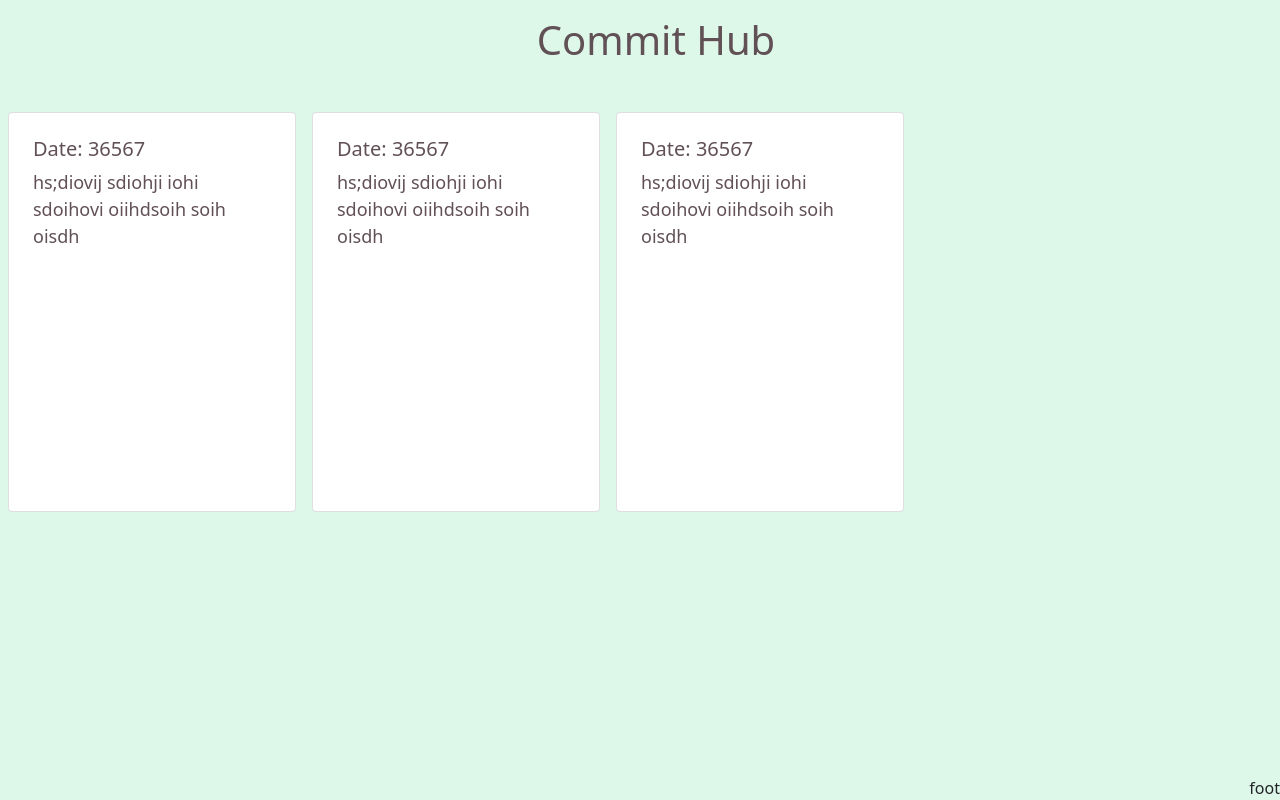
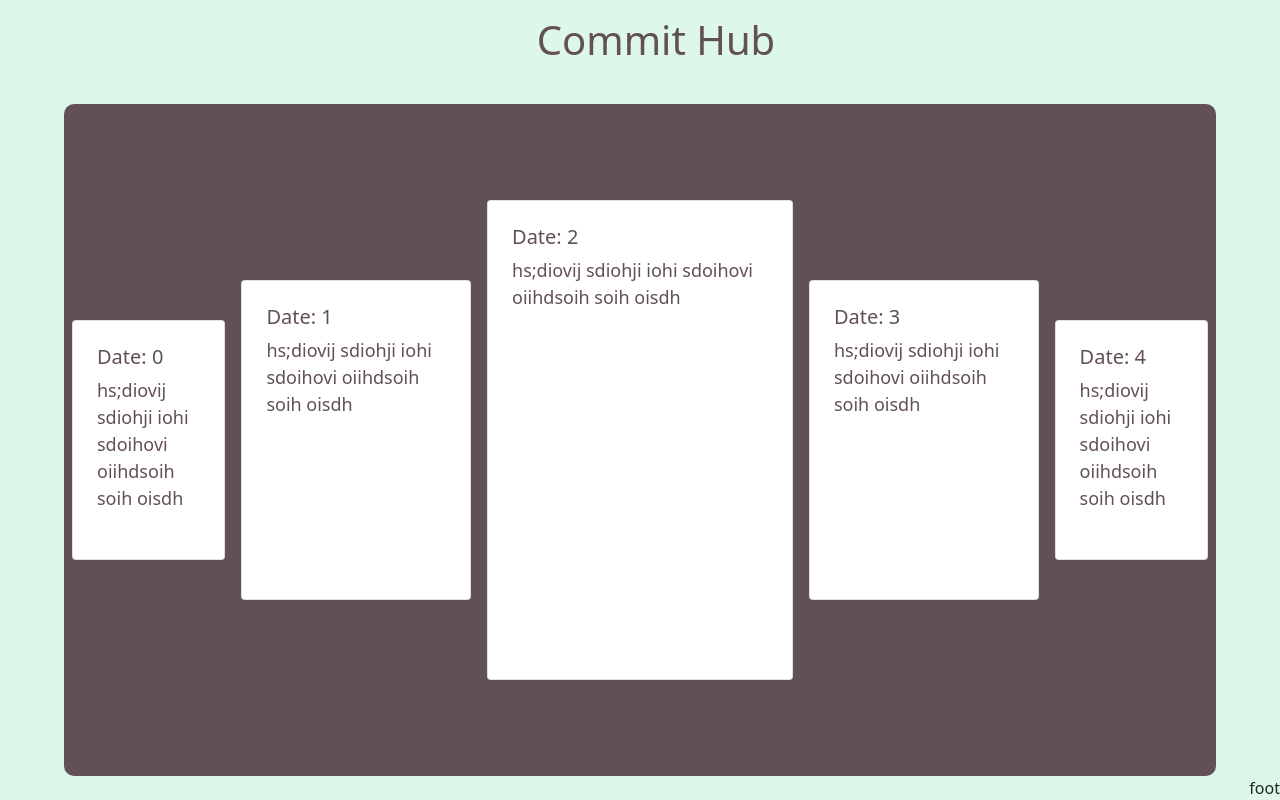
Before and after one commit to maxazillion/commit-hub, a React (Create React App) app: page / in a window 1280 px wide. Built offline with nearby package versions, Linux system fonts and the light colour scheme.

Commit message:
maxazillion/commit-hub/2
-create carousel with test data
-put different sizes in the styles of cards

```diff
--- a/package.json
+++ b/package.json
@@ -7,6 +7,8 @@
     "@testing-library/react": "^13.3.0",
     "@testing-library/user-event": "^13.5.0",
     "bootstrap": "^5.1.3",
+    "lodash": "^4.17.21",
+    "lowdash": "^1.2.0",
     "react": "^18.2.0",
     "react-bootstrap": "^2.4.0",
     "react-dom": "^18.2.0",
--- a/src/Components/Body.js
+++ b/src/Components/Body.js
@@ -1,15 +1,49 @@
-import {Button, Card} from "react-bootstrap";
+import {Button, Card, Carousel} from "react-bootstrap";
 import {colors} from "../Utils";
 import {GitHubCards} from "./index";
+import {useState} from "react";
+import {map, tail, times, uniq} from 'lodash';
 
-function Body({commitData}){
+
+function Body({commitData}) {
+
+  // if the length of data is less than 5, display them in a row
+
+  const [totalData] = useState(commitData.length - 1);
+  const [center, setCenter] = useState(2);
+  const [displayedIndexes] = useState(commitData.map((d, i)=> i))
+
+  function renderCarousel(){
+
+    return displayedIndexes.map((index) => {
+
+      let size = Math.abs(center - index);
+
+      let render = false;
+      if(Math.abs(index - center) < 3) render = true;
+      if(render) {
+        return <GitHubCards
+          cardSize={size}
+          index={index}
+          date={commitData[index].date}
+          commit={commitData[index].commit}
+          setDisplayed={setCenter}
+          totalData={totalData}
+        />
+      }
+    })
+  }
 
 
   return (
     <div style={styles.main}>
-      {commitData.map((data, key)=>{
-        return <GitHubCards commit={data.commit} date={data.date} key={key}/>
-      })}
+      {totalData < 5 ?
+        commitData.map((data, key) => {
+          return <GitHubCards cardSize={2} key={key} date={data.date} commit={data.commit}/>
+        })
+        :
+        renderCarousel()
+      }
     </div>
   )
 }
@@ -19,9 +53,29 @@ export default Body;
 const styles = {
   main: {
     color: colors.tertiary,
-    borderColor: "black",
+    backgroundColor: colors.tertiary,
     height: "90%",
+    width: "90%",
+    alignSelf: "center",
+    borderRadius: "10px",
     display: "flex",
-    flexDirection: "row"
-  }
+    alignItems: "center",
+    justifyContent: "center"
+
+  },
+  carousel: {
+    width: "100%",
+    height: "100%",
+    display: "flex",
+    flexDirection: "center",
+    backgroundColor: colors.tertiary,
+  },
+  caption: {
+    color: colors.primary
+  },
+  item: {
+
+    color: colors.primary,
+    backgroundColor: "blue"
+  },
 }
--- a/src/Components/GitHubCards.js
+++ b/src/Components/GitHubCards.js
@@ -1,10 +1,14 @@
 import {Card} from "react-bootstrap";
 
 
-function GitHubCards({date, commit}){
+function GitHubCards({date, commit, cardSize, setDisplayed, index}) {
 
-  return(
-  <Card style={{ width: '18rem', height: '25rem', padding: ".5em", margin: ".5em" }}>
+  function onClickHandler(){
+    setDisplayed(index)
+  }
+
+  return (
+    <Card style={styles.main[cardSize]} onClick={onClickHandler}>
       <Card.Body>
         <Card.Title>{`Date: ${date}`}</Card.Title>
         <Card.Text>
@@ -16,3 +20,26 @@ function GitHubCards({date, commit}){
 }
 
 export default GitHubCards;
+
+const styles = {
+  main: {
+    0: {
+      width: '20rem',
+      height: '30rem',
+      padding: ".5em",
+      margin: ".5em"
+    },
+    1: {
+      width: '15rem',
+      height: '20rem',
+      padding: ".5em",
+      margin: ".5em"
+    },
+    2: {
+      width: '10rem',
+      height: '15rem',
+      padding: ".5em",
+      margin: ".5em"
+    }
+  }
+}
--- a/src/Utils/index.js
+++ b/src/Utils/index.js
@@ -7,17 +7,33 @@ const colors = {
 
 const testData = [
   {
-    date: "36567",
+    date: "0",
     commit: "hs;diovij sdiohji iohi sdoihovi oiihdsoih soih oisdh"
   },
   {
-    date: "36567",
+    date: "1",
     commit: "hs;diovij sdiohji iohi sdoihovi oiihdsoih soih oisdh"
   },
   {
-    date: "36567",
+    date: "2",
     commit: "hs;diovij sdiohji iohi sdoihovi oiihdsoih soih oisdh"
-  }
+  },
+  {
+    date: "3",
+    commit: "hs;diovij sdiohji iohi sdoihovi oiihdsoih soih oisdh"
+  },
+  {
+    date: "4",
+    commit: "hs;diovij sdiohji iohi sdoihovi oiihdsoih soih oisdh"
+  },
+  {
+    date: "5",
+    commit: "hs;diovij sdiohji iohi sdoihovi oiihdsoih soih oisdh"
+  },
+  {
+    date: "6",
+    commit: "hs;diovij sdiohji iohi sdoihovi oiihdsoih soih oisdh"
+  },
 ]
 
 export {colors, testData};
```
Also changed, not shown: 1 other file (tests, documents, lock files or other folders). Lines whose indentation alone changed are shown as unchanged.
